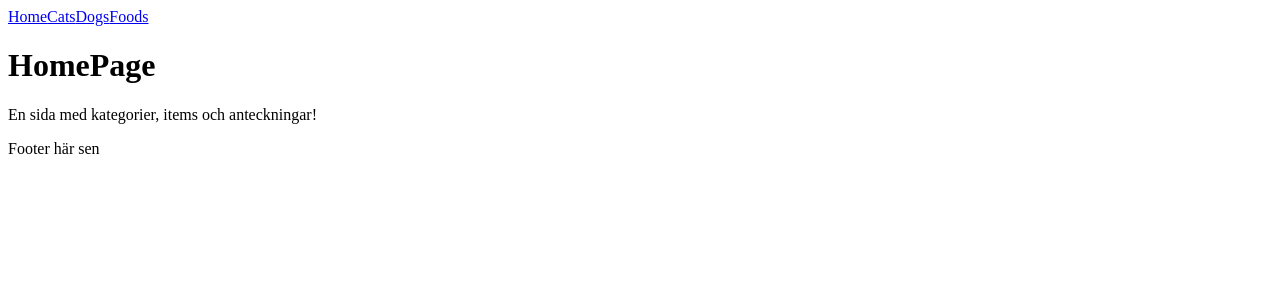
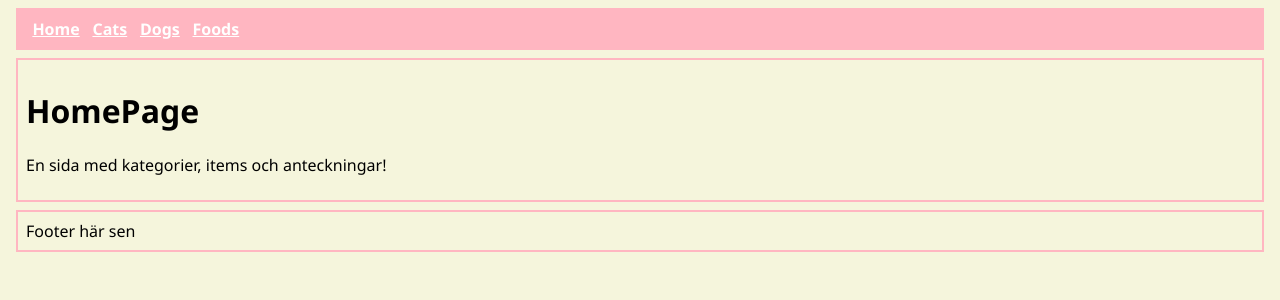
Before and after one commit to jessicaagren/stuffed-flatbread, a React (Vite) app: page / in a window 1280 px wide. Shown: the top 300 px of the page. Built offline with nearby package versions, Linux system fonts and the light colour scheme.

Commit message:
Add some sass

```diff
--- a/src/index.scss
+++ b/src/index.scss
@@ -0,0 +1,28 @@
+body {
+	font-family: "Segoe UI", Tahoma, Geneva, Verdana, sans-serif;
+	background-color: beige;
+}
+
+a {
+	display: inlineblock;
+	padding: 0.2rem;
+	margin: 0.2rem;
+	color: black;
+}
+
+nav,
+main,
+footer {
+	border: solid 2px lightpink;
+	padding: 0.5rem;
+	margin: 0.5rem;
+}
+
+nav {
+	background-color: lightpink;
+
+	a {
+		color: white;
+		font-weight: bold;
+	}
+}
```
